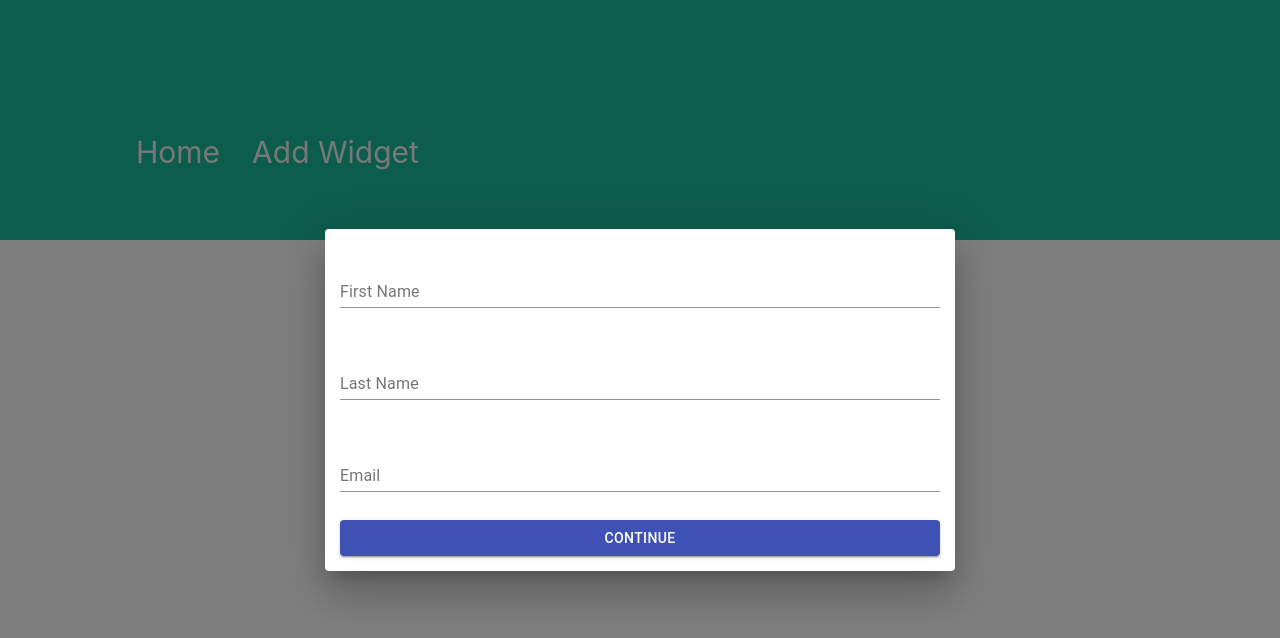
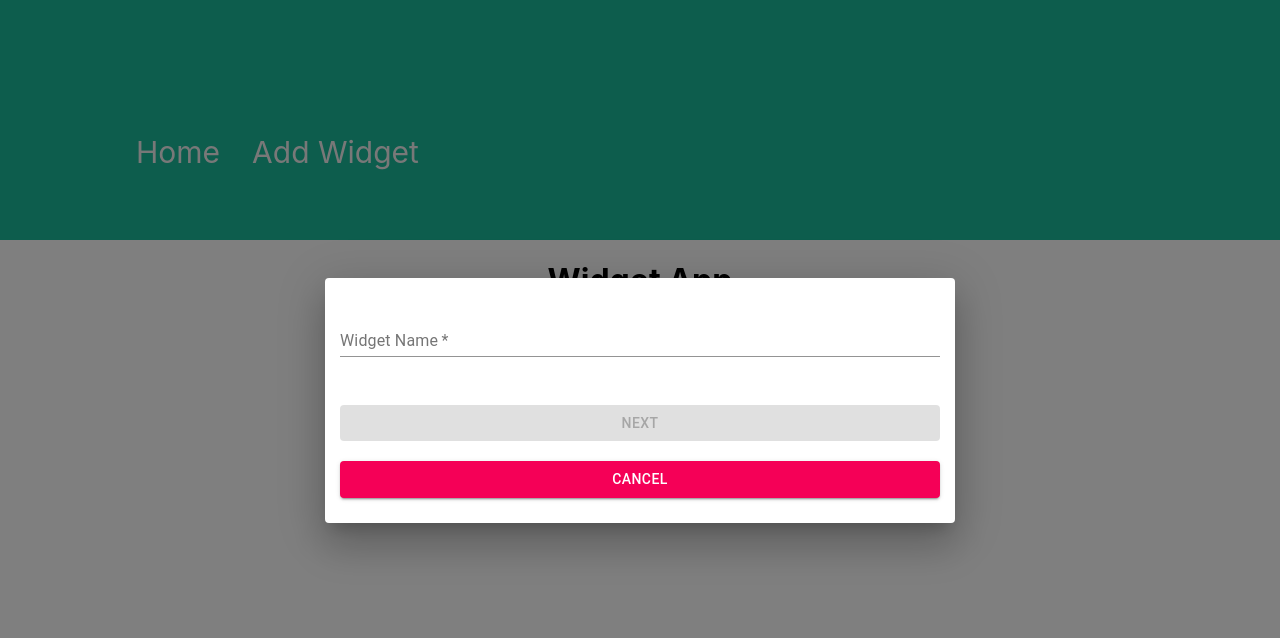
Before and after one commit to logicbrainsolutions/widgetsapp, a React (Create React App) app: page /add-widget in a window 1280 px wide. Shown: the top 638 px of the page. Built offline with nearby package versions, Linux system fonts and the light colour scheme.

Commit message:
Added create Widget Multistep form

```diff
--- a/package.json
+++ b/package.json
@@ -14,7 +14,9 @@
     "react": "^16.12.0",
     "react-confirm-alert": "^2.7.0",
     "react-dom": "^16.12.0",
+    "react-dropdown": "^1.9.2",
     "react-form-input-validation": "^2.0.3",
+    "react-multi-form": "^1.0.5",
     "react-redux": "^7.1.3",
     "react-router-dom": "^5.1.2",
     "react-router-redux": "^4.0.8",
--- a/src/add-widget/Confirm.js
+++ /dev/null
@@ -1,73 +0,0 @@
-import React, { Component } from 'react';
-import Dialog from '@material-ui/core/Dialog';
-import AppBar from '@material-ui/core/AppBar';
-import { ThemeProvider as MuiThemeProvider } from '@material-ui/core/styles';
-import { List, ListItem, ListItemText } from '@material-ui/core/';
-import Button from '@material-ui/core/Button';
-
-export class Confirm extends Component {
-  continue = e => {
-    e.preventDefault();
-    // PROCESS FORM //
-    this.props.nextStep();
-  };
-
-  back = e => {
-    e.preventDefault();
-    this.props.prevStep();
-  };
-
-  render() {
-    const {
-      values: { firstName, lastName, email, occupation, city, bio }
-    } = this.props;
-    return (
-      <MuiThemeProvider>
-        <>
-          <Dialog
-            open
-            fullWidth
-            maxWidth='sm'
-          >
-            <AppBar title="Confirm User Data" />
-            <List>
-              <ListItem>
-                <ListItemText primary="First Name" secondary={firstName} />
-              </ListItem>
-              <ListItem>
-                <ListItemText primary="Last Name" secondary={lastName} />
-              </ListItem>
-              <ListItem>
-                <ListItemText primary="Email" secondary={email} />
-              </ListItem>
-              <ListItem>
-                <ListItemText primary="Occupation" secondary={occupation} />
-              </ListItem>
-              <ListItem>
-                <ListItemText primary="City" secondary={city} />
-              </ListItem>
-              <ListItem>
-                <ListItemText primary="Bio" secondary={bio} />
-              </ListItem>
-            </List>
-            <br />
-
-            <Button
-              color="secondary"
-              variant="contained"
-              onClick={this.back}
-            >Back</Button>
-
-            <Button
-              color="primary"
-              variant="contained"
-              onClick={this.continue}
-            >Confirm & Continue</Button>
-          </Dialog>
-        </>
-      </MuiThemeProvider>
-    );
-  }
-}
-
-export default Confirm;
--- a/src/add-widget/FormPersonalDetails.js
+++ /dev/null
@@ -1,76 +0,0 @@
-import React, { Component } from 'react';
-import Dialog from '@material-ui/core/Dialog';
-import AppBar from '@material-ui/core/AppBar';
-import { ThemeProvider as MuiThemeProvider } from '@material-ui/core/styles';
-import TextField from '@material-ui/core/TextField';
-import Button from '@material-ui/core/Button';
-
-export class FormPersonalDetails extends Component {
-  continue = e => {
-    e.preventDefault();
-    this.props.nextStep();
-  };
-
-  back = e => {
-    e.preventDefault();
-    this.props.prevStep();
-  };
-
-  render() {
-    const { values, handleChange } = this.props;
-    return (
-      <MuiThemeProvider>
-        <>
-          <Dialog
-            open
-            fullWidth
-            maxWidth='sm'
-          >
-            <AppBar title="Enter Personal Details" />
-            <TextField
-              placeholder="Enter Your Occupation"
-              label="Occupation"
-              onChange={handleChange('occupation')}
-              defaultValue={values.occupation}
-              margin="normal"
-              fullWidth
-            />
-            <br />
-            <TextField
-              placeholder="Enter Your City"
-              label="City"
-              onChange={handleChange('city')}
-              defaultValue={values.city}
-              margin="normal"
-              fullWidth
-            />
-            <br />
-            <TextField
-              placeholder="Enter Your Bio"
-              label="Bio"
-              onChange={handleChange('bio')}
-              defaultValue={values.bio}
-              margin="normal"
-              fullWidth
-            />
-            <br />
-
-            <Button
-              color="secondary"
-              variant="contained"
-              onClick={this.back}
-            >Back</Button>
-
-            <Button
-              color="primary"
-              variant="contained"
-              onClick={this.continue}
-            >Continue</Button>
-          </Dialog>
-        </>
-      </MuiThemeProvider>
-    );
-  }
-}
-
-export default FormPersonalDetails;
--- a/src/add-widget/Success.js
+++ b/src/add-widget/Success.js
@@ -18,6 +18,7 @@ export class Success extends Component {
 
   render() {
     return (
+
       <MuiThemeProvider>
         <>
           <Dialog
--- a/src/add-widget/WidgetForm.js
+++ b/src/add-widget/WidgetForm.js
@@ -1,18 +1,14 @@
 import React, { Component } from 'react';
-import FormUserDetails from './FormUserDetails';
-import FormPersonalDetails from './FormPersonalDetails';
-import Confirm from './Confirm';
+import WidgetNameForm from './WidgetNameForm';
+import WidgetLanguageForm from './WidgetLanguageForm';
 import Success from './Success';
 
 export class WidgetForm extends Component {
   state = {
     step: 1,
-    firstName: '',
-    lastName: '',
-    email: '',
-    occupation: '',
-    city: '',
-    bio: ''
+    widgetname: '',
+    language: ''
+
   };
 
   // Proceed to next step
@@ -38,13 +34,13 @@ export class WidgetForm extends Component {
 
   render() {
     const { step } = this.state;
-    const { firstName, lastName, email, occupation, city, bio } = this.state;
-    const values = { firstName, lastName, email, occupation, city, bio };
+    const { widgetname, language } = this.state;
+    const values = { widgetname, language };
 
     switch (step) {
       case 1:
         return (
-          <FormUserDetails
+          <WidgetNameForm
             nextStep={this.nextStep}
             handleChange={this.handleChange}
             values={values}
@@ -52,22 +48,15 @@ export class WidgetForm extends Component {
         );
       case 2:
         return (
-          <FormPersonalDetails
+          <WidgetLanguageForm
             nextStep={this.nextStep}
             prevStep={this.prevStep}
             handleChange={this.handleChange}
             values={values}
           />
         );
+
       case 3:
-        return (
-          <Confirm
-            nextStep={this.nextStep}
-            prevStep={this.prevStep}
-            values={values}
-          />
-        );
-      case 4:
         return <Success />;
       default:
         (console.log('This is a multi-step form built with React.'))
--- /dev/null
+++ b/src/add-widget/WidgetLanguageForm.js
@@ -0,0 +1,86 @@
+import React, { Component } from 'react';
+import Dialog from '@material-ui/core/Dialog';
+import AppBar from '@material-ui/core/AppBar';
+import { ThemeProvider as MuiThemeProvider } from '@material-ui/core/styles';
+import TextField from '@material-ui/core/TextField';
+import Button from '@material-ui/core/Button';
+import Dropdown from 'react-dropdown';
+import 'react-dropdown/style.css';
+
+export class WidgetLanguageForm extends Component {
+  continue = e => {
+    e.preventDefault();
+    this.addWidget(this.props.values)
+    this.props.nextStep();
+  };
+  addWidget = (newWidget) => {
+    let data = JSON.parse(localStorage.getItem("widgets") || "[]");
+    console.log(data)
+    console.log(newWidget);
+    data.push({ name: newWidget.widgetname, language: newWidget.language === "" ? 'English' : newWidget.language })
+    localStorage.setItem('widgets', JSON.stringify(data));
+  }
+  constructor() {
+    super();
+    this.state = {
+      options: [
+        'English', 'Deutsch', 'Spanish'
+      ]
+    };
+    this._onSelect = this._onSelect.bind(this)
+  }
+  _onSelect(option) {
+    this.props.values.language = option.value;
+  }
+  handleChangeLanguage = input => e => {
+    debugger;
+    this.setState({ [input]: e.target.value });
+  };
+
+  cancel = e => {
+    console.log('Canceled')
+  };
+
+  render() {
+    const { values, handleChange } = this.props;
+    return (
+      <MuiThemeProvider>
+        <>
+          <Dialog
+            open
+            fullWidth
+            maxWidth='sm'
+          >
+            <AppBar title="Enter Personal Details" />
+
+            Select Language:
+            <br /><br />
+            <Dropdown options={this.state.options}
+              onChange={this._onSelect}
+              defaultValue={values.language}
+              value={this.state.options[0]} placeholder="Select an option" />
+
+            <br />
+            <br />
+
+
+
+            <Button
+              color="primary"
+              variant="contained"
+              onClick={this.continue}
+            >Add Widget</Button>
+             <br />
+            <Button
+              color="secondary"
+              variant="contained"
+              onClick={this.cancel}
+            >Cancel</Button>
+          </Dialog>
+        </>
+      </MuiThemeProvider>
+    );
+  }
+}
+
+export default WidgetLanguageForm;
--- a/src/add-widget/FormUserDetails.js
+++ b/src/add-widget/WidgetNameForm.js
@@ -5,10 +5,17 @@ import { ThemeProvider as MuiThemeProvider } from '@material-ui/core/styles';
 import TextField from '@material-ui/core/TextField';
 import Button from '@material-ui/core/Button';
 
-export class FormUserDetails extends Component {
+export class WidgetNameForm extends Component {
   continue = e => {
+    console.log('values')
     e.preventDefault();
-    this.props.nextStep();
+    if(this.props.values.widgetname !== ""){
+      this.props.nextStep();
+    }
+
+  };
+  cancel = e => {
+    console.log('Canceled')
   };
 
   render() {
@@ -23,37 +30,30 @@ export class FormUserDetails extends Component {
           >
             <AppBar title="Enter User Details" />
             <TextField
-              placeholder="Enter Your First Name"
-              label="First Name"
-              onChange={handleChange('firstName')}
-              defaultValue={values.firstName}
+              placeholder="Enter Widget Name"
+              label="Widget Name"
+              onChange={handleChange('widgetname')}
+              defaultValue={values.widgetname}
               margin="normal"
               fullWidth
+              required
             />
+
             <br />
-            <TextField
-              placeholder="Enter Your Last Name"
-              label="Last Name"
-              onChange={handleChange('lastName')}
-              defaultValue={values.lastName}
-              margin="normal"
-              fullWidth
-            />
             <br />
-            <TextField
-              placeholder="Enter Your Email"
-              label="Email"
-              onChange={handleChange('email')}
-              defaultValue={values.email}
-              margin="normal"
-              fullWidth
-            />
-            <br />
+
             <Button
               color="primary"
               variant="contained"
+              disabled = {this.props.values.widgetname === ""}
               onClick={this.continue}
-            >Continue</Button>
+            >Next</Button>
+             <br />
+            <Button
+              color="secondary"
+              variant="contained"
+              onClick={this.cancel}
+            >Cancel</Button>
           </Dialog>
         </>
       </MuiThemeProvider>
@@ -61,4 +61,4 @@ export class FormUserDetails extends Component {
   }
 }
 
-export default FormUserDetails;
+export default WidgetNameForm;
--- a/src/widgets/widgets.js
+++ b/src/widgets/widgets.js
@@ -24,13 +24,14 @@ class Widgets extends Component {
     }
 
     loadData = async (e) => {
-        const data = JSON.stringify([
-            {name: 'Widget 1', language: 'English'},
-            {name: 'Widget 2', language: 'English'},
-            {name: 'Widget 3', language: 'Deutsch'}]);
-        localStorage.setItem('widgets', data);
-        const response = localStorage.getItem('widgets');
-        this.props.onLoad(JSON.parse(response));
+        const data = JSON.parse(localStorage.getItem("widgets")|| "[]");
+        // JSON.stringify([
+        //     {name: 'Widget 1', language: 'English'},
+        //     {name: 'Widget 2', language: 'English'},
+        //     {name: 'Widget 3', language: 'Deutsch'}]);
+        // localStorage.setItem('widgets', data);
+        // const response = localStorage.getItem('widgets');
+        this.props.onLoad(data);
 
 
     }
```
